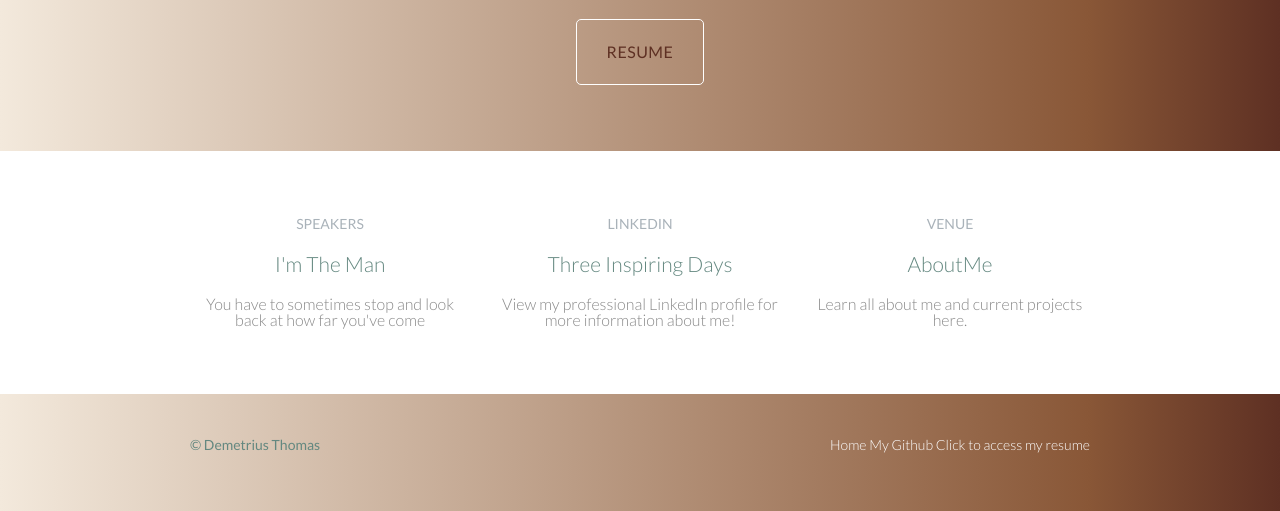
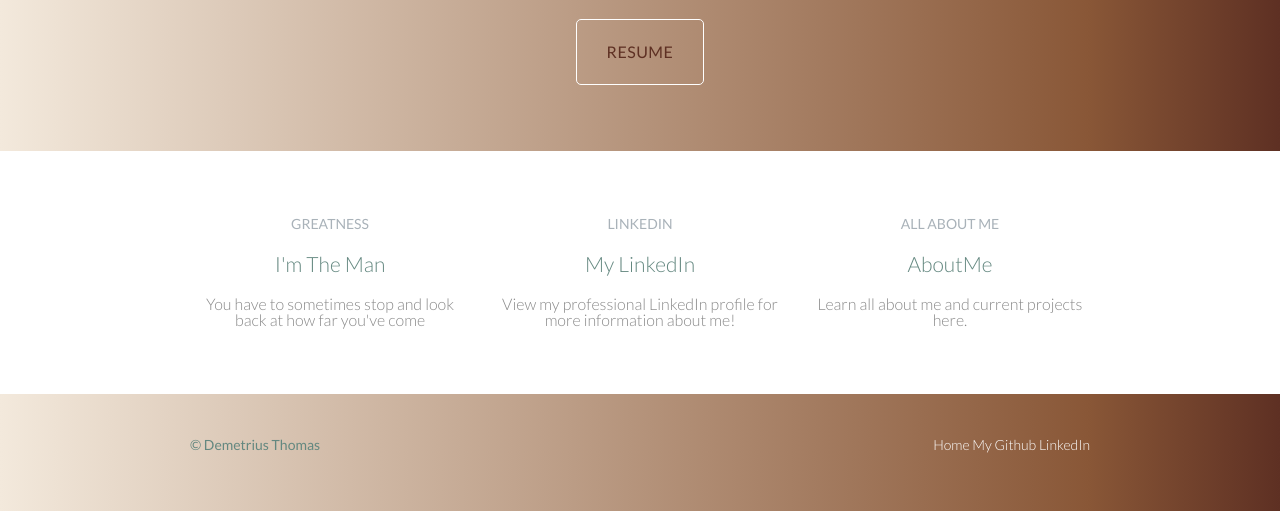
Before and after one commit to dthomas36/dthomas36.github.io, a plain HTML site: page index.html in a window 1280 px wide. Shown: the part 289-800 px from the top of the page. Drawn offline with Linux system fonts and the light colour scheme; a web font is replaced by a local one.

Commit message:
Update index.html

```diff
--- a/index.html
+++ b/index.html
@@ -45,7 +45,7 @@
 
         <section class="teaser col-1-3">
           <a href="speakers.html">
-            <h5>Speakers</h5>
+            <h5>Greatness</h5>
             <h3>I'm The Man</h3>
           </a>
           <p>You have to sometimes stop and look back at how far you've come</p>
@@ -56,7 +56,7 @@
         --><section class="teaser col-1-3">
           <a href="https://www.linkedin.com/in/demetrius-thomas-763012118">
             <h5>LinkedIn</h5>
-            <h3>Three Inspiring Days</h3>
+            <h3>My LinkedIn</h3>
           </a>
           <p>View my professional LinkedIn profile for more information about me!</p>
         </section><!--
@@ -65,7 +65,7 @@
 
         --><section class="teaser col-1-3">
           <a href="AboutMe.html">
-            <h5>Venue</h5>
+            <h5>All About Me</h5>
             <h3>AboutMe</h3>
           </a>
           <p>Learn all about me and current projects here.</p>
@@ -83,7 +83,7 @@
       <nav class="nav">
       <a href="Index.html">Home</a>
 		<a href="https://github.com/dthomas36">My Github</a>
-		<a href="https://www.linkedin.com/in/demetrius-thomas-763012118">Click to access my resume</a>
+		<a href="https://www.linkedin.com/in/demetrius-thomas-763012118">LinkedIn</a>
       </nav>
 
     </footer>
```
